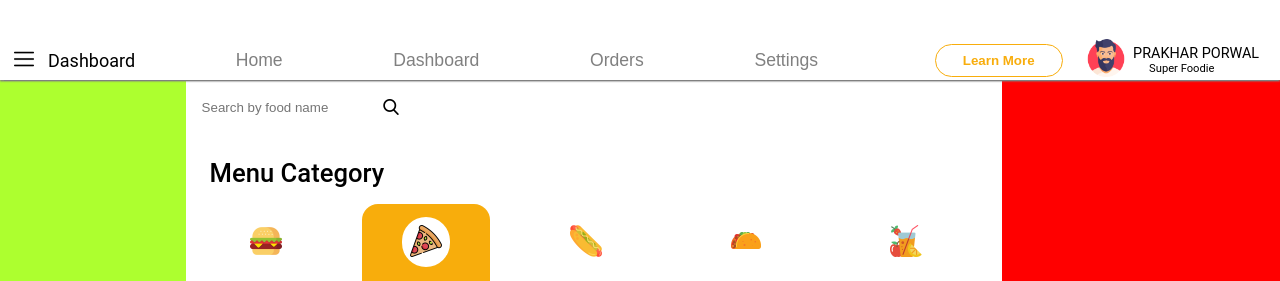
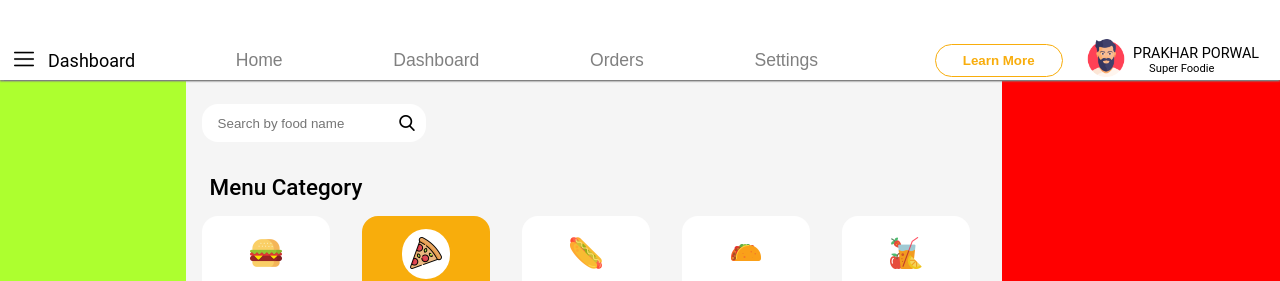
Before and after one commit to prakharporwal/Food-Delivery-App, a React (Create React App) app: page / in a window 1280 px wide. Shown: the top 281 px of the page. Built offline with nearby package versions, Linux system fonts and the light colour scheme.

Commit message:
CSS improvements

```diff
--- a/src/Components/SearchBox.css
+++ b/src/Components/SearchBox.css
@@ -1,6 +1,7 @@
 .search-box {
   margin: 0;
-  margin-top: 3rem;
+  margin-top: 4rem;
+  margin-left: 1rem;
   background-color: rgb(255, 255, 255);
   width: 13rem;
   display: flex;
@@ -28,5 +29,5 @@
 }
 
 .search-icon:hover {
-  background-color: red;
+  background-color: grey;
 }
--- a/src/Components/SearchBox.tsx
+++ b/src/Components/SearchBox.tsx
@@ -2,6 +2,7 @@ import React from "react";
 import SearchGlass from "../assets/search-glass.png";
 
 import "./SearchBox.css";
+
 const SearchBox: React.FunctionComponent<any> = (props) => {
   return (
     <div className="search-box">
--- a/src/index.css
+++ b/src/index.css
@@ -1,13 +1,13 @@
 * {
   --app-theme-color: rgb(248, 173, 12);
-  --app-color: rgb(221, 221, 221);
-  --app-color: whitesmoke;
+  --app-background-color: rgb(221, 221, 221);
+  --app-background-color: whitesmoke;
   --app-text-color: black;
   --primary-button-color: var(--app-theme-color);
   --secondary-button-color: blue;
   --title-font-size: 1.1rem;
-  --h1-font-size: 2rem;
-  --h2-font-size: 1.6rem;
+  --h1-font-size: 1.6rem;
+  --h2-font-size: 1.4rem;
   --h3-font-size: 1.2rem;
   --h4-font-size: 0.8rem;
   --button-font-size: 0.9rem;
```
Also changed, not shown: src/assets/svg/plus-symbol.svg (added).
